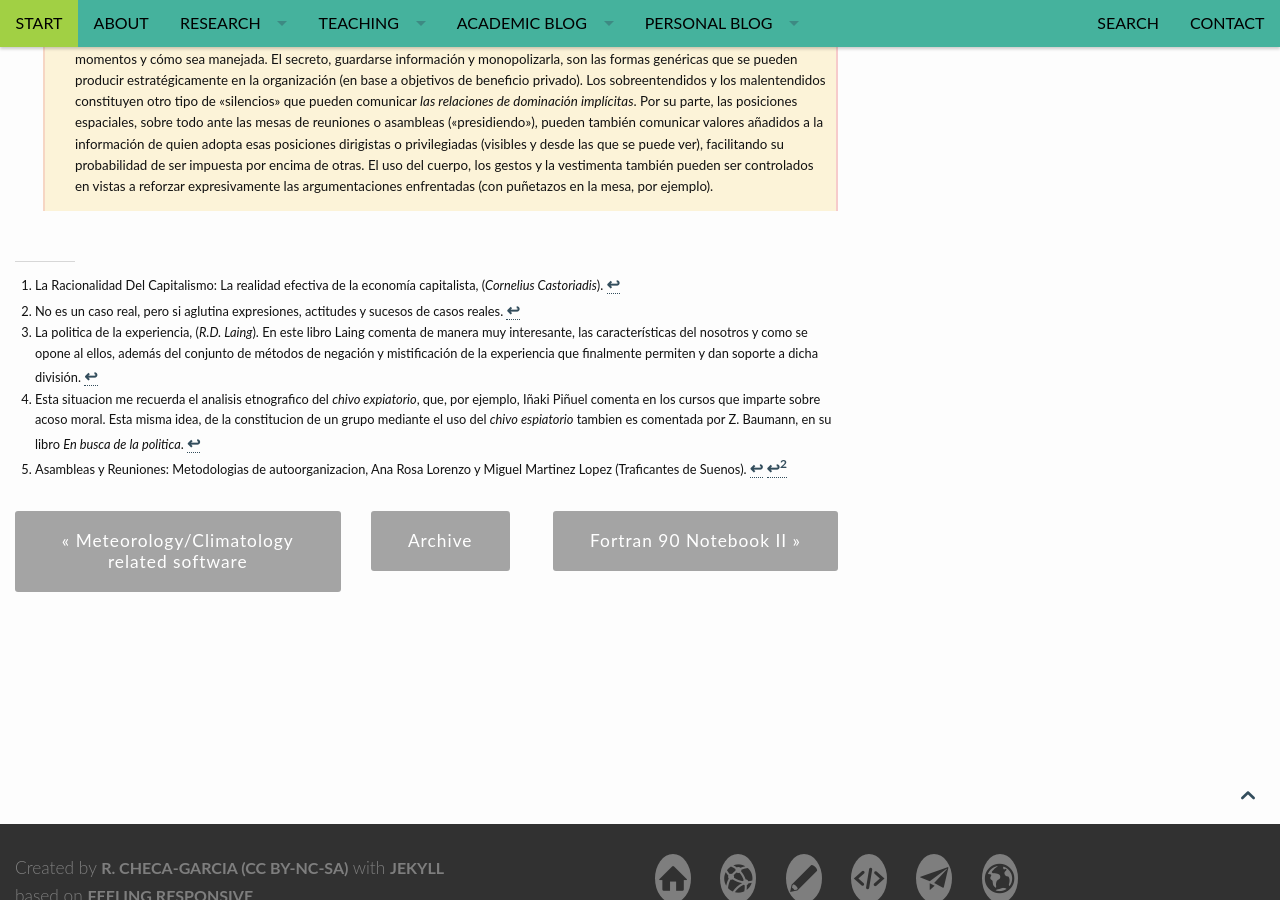
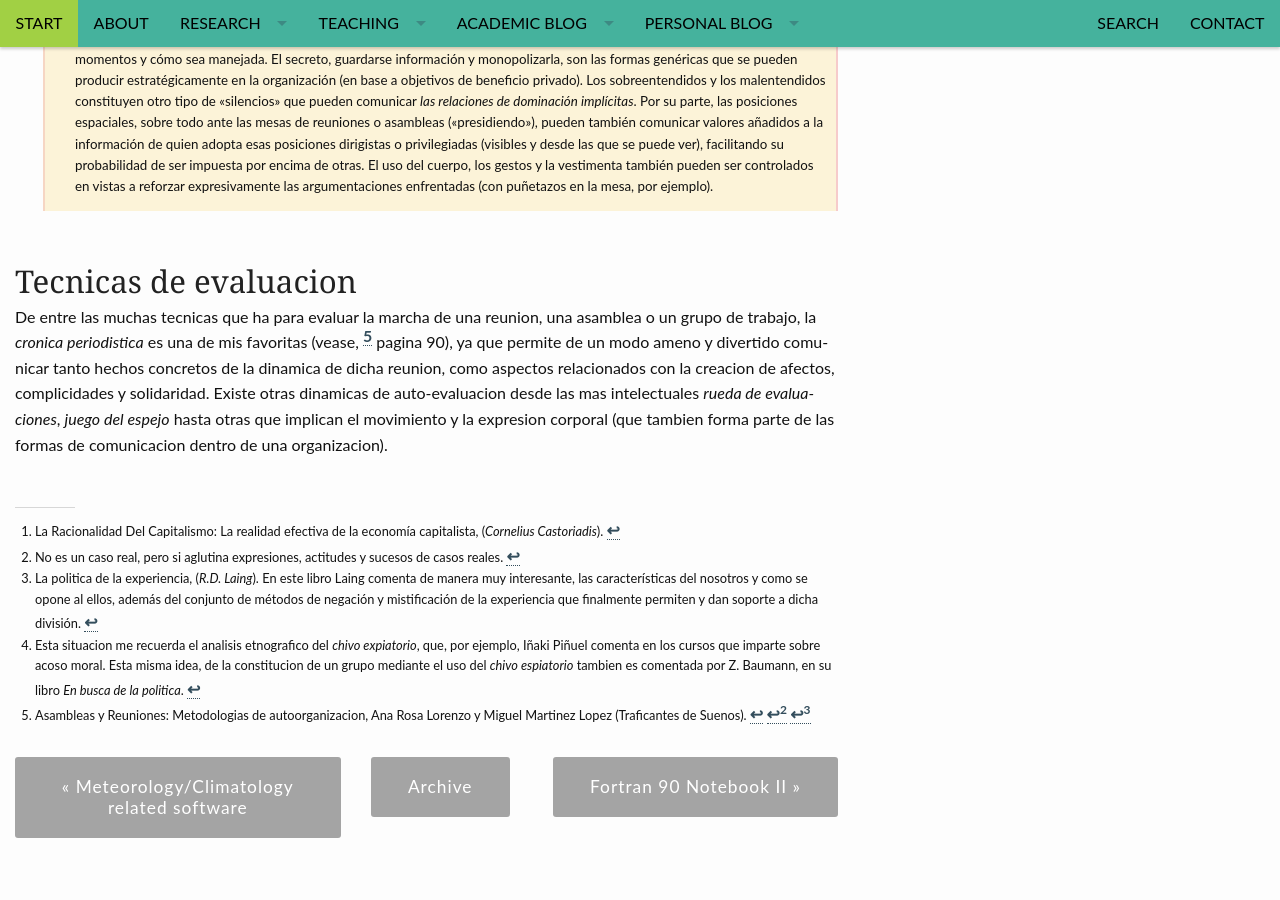
Before and after one commit to RCHG/rchg.github.io, a Jekyll site: the page built from _posts/2016-03-06-Humpty-Ditmpty.md, in a window 1280 px wide and 900 px high, scrolled down 3357 px. Built offline with Jekyll 4.4.1, drawn with Linux system fonts in a browser that asks for light colours; nearby versions of some CDN libraries; comment, search, counter and statistics services are not loaded.

Commit message:
Update 2016-03-06-Humpty-Ditmpty.md

```diff
--- a/_posts/2016-03-06-Humpty-Ditmpty.md
+++ b/_posts/2016-03-06-Humpty-Ditmpty.md
@@ -135,6 +135,9 @@ en vistas a reforzar expresivamente las argumentaciones enfrentadas (con
 puñetazos en la mesa, por ejemplo).
 {:.smallblock}
 
+## Tecnicas de evaluacion
+
+De entre las muchas tecnicas que ha para evaluar la marcha de una reunion, una asamblea o un grupo de trabajo, la *cronica periodistica* es una de mis favoritas (vease, [^5] pagina 90), ya que permite de un modo ameno y divertido comunicar tanto hechos concretos de la dinamica de dicha reunion, como aspectos relacionados con la creacion de afectos, complicidades y solidaridad. Existe otras dinamicas de auto-evaluacion desde las mas intelectuales *rueda de evaluaciones*, *juego del espejo* hasta otras que implican el movimiento y la expresion corporal (que tambien forma parte de las formas de comunicacion dentro de una organizacion).
 
 [^1]: La Racionalidad Del Capitalismo: La realidad efectiva de la economía capitalista, (*Cornelius Castoriadis*).
 [^2]: La politica de la experiencia, (*R.D. Laing*). En este libro Laing comenta de manera muy interesante, las características del nosotros y como se opone al ellos, además del conjunto de métodos de negación y mistificación de la experiencia que finalmente permiten y dan soporte a dicha división.
```
